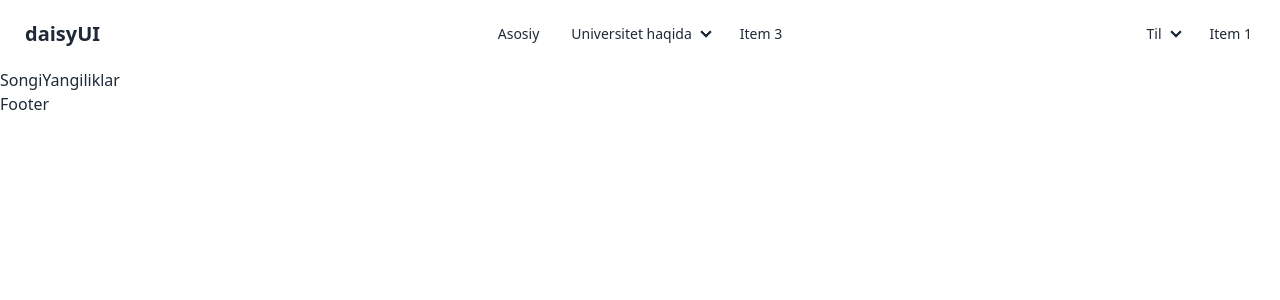
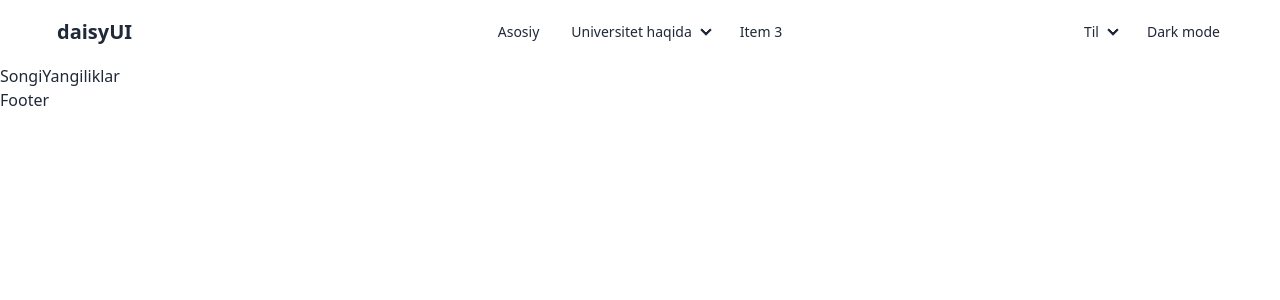
Before and after one commit to Abdusalom05/CAMU-UZ, a React (Vite) app: page /SongiYangiliklar in a window 1280 px wide. Shown: the top 300 px of the page. Built offline with nearby package versions, Linux system fonts and the light colour scheme.

Commit message:
Create container

```diff
--- a/src/components/Header.jsx
+++ b/src/components/Header.jsx
@@ -2,7 +2,7 @@ import React from "react";
 import { NavLink } from "react-router-dom";
 function Header() {
   return (
-    <div className="navbar bg-base-100">
+    <div className="container-css navbar bg-base-100">
       <div className="navbar-start">
         <div className="dropdown">
           <label tabIndex={0} className="btn btn-ghost lg:hidden">
@@ -94,7 +94,7 @@ function Header() {
             </details>
           </li>
           <li>
-            <a>Item 1</a>
+            <a>Dark mode</a>
           </li>
         </ul>
       </div>
--- a/src/index.css
+++ b/src/index.css
@@ -1,3 +1,8 @@
 @tailwind base;
 @tailwind components;
 @tailwind utilities;
+.container-css {
+  max-width: 1240px;
+  padding: 0 20px;
+  margin: 0 auto;
+}
```
